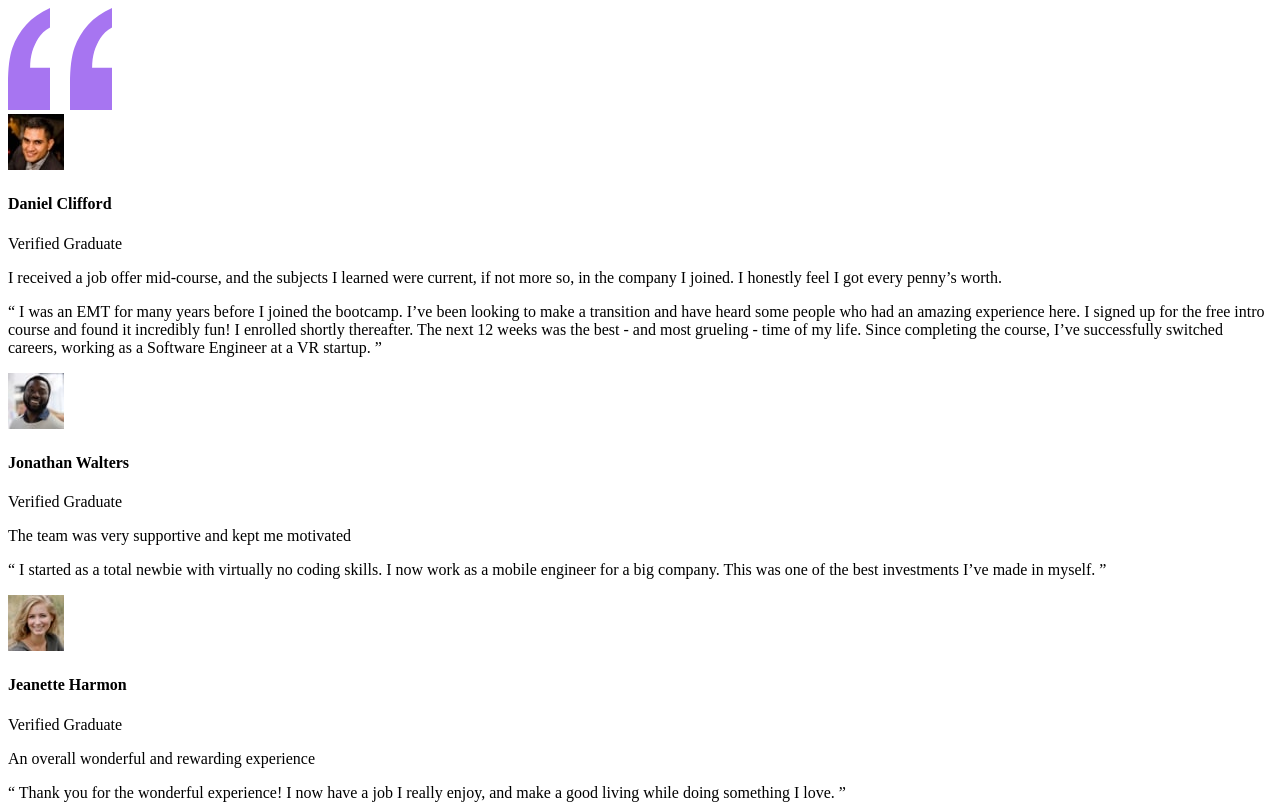
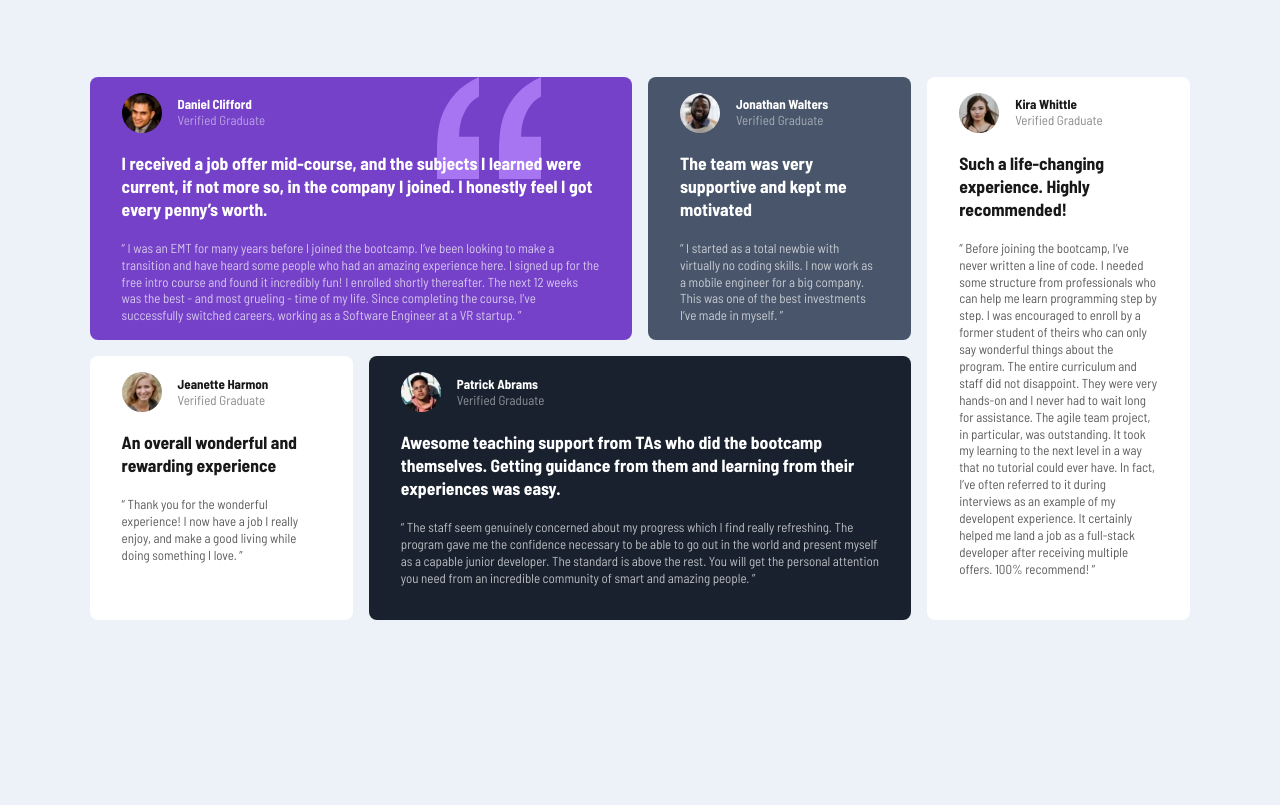
Before and after one commit to iamurmani/FEM-testimonial-grid, a plain HTML site: page index.html in a window 1280 px wide. Shown: the top 805 px of the page. Drawn offline with Linux system fonts and the light colour scheme; the site is published under a folder, as on GitHub Pages, so addresses that start at the root find nothing.

Commit message:
changes in html

```diff
--- a/index.html
+++ b/index.html
@@ -9,7 +9,7 @@
   <link rel="icon" type="image/png" sizes="32x32" href="./images/favicon-32x32.png">
 
   <title>Frontend Mentor | [Challenge Name Here]</title>
-  <link rel="stylesheet" href="/dist/styles.css">
+  <link rel="stylesheet" href="styles.css">
   <link rel="preconnect" href="https://fonts.googleapis.com">
   <link rel="preconnect" href="https://fonts.gstatic.com" crossorigin>
   <link href="https://fonts.googleapis.com/css2?family=Barlow+Semi+Condensed:wght@400;700&display=swap"
```
